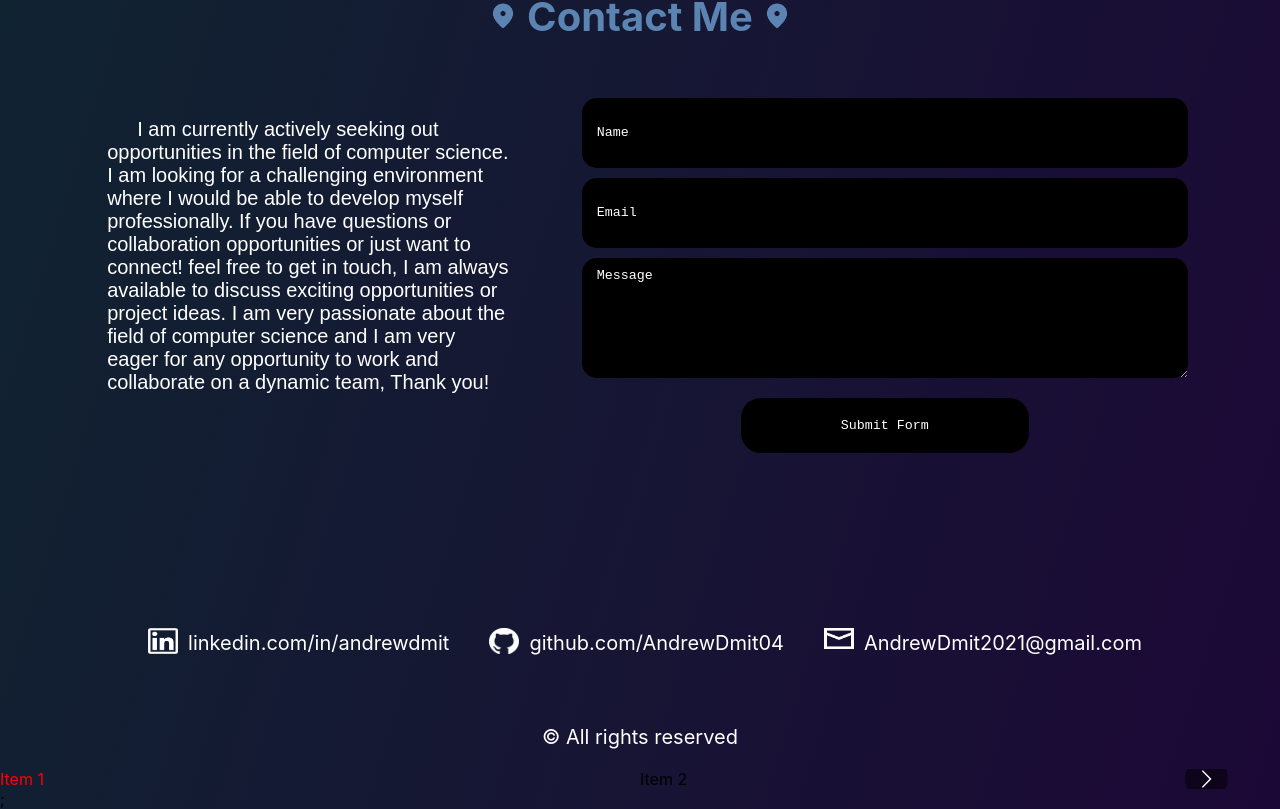
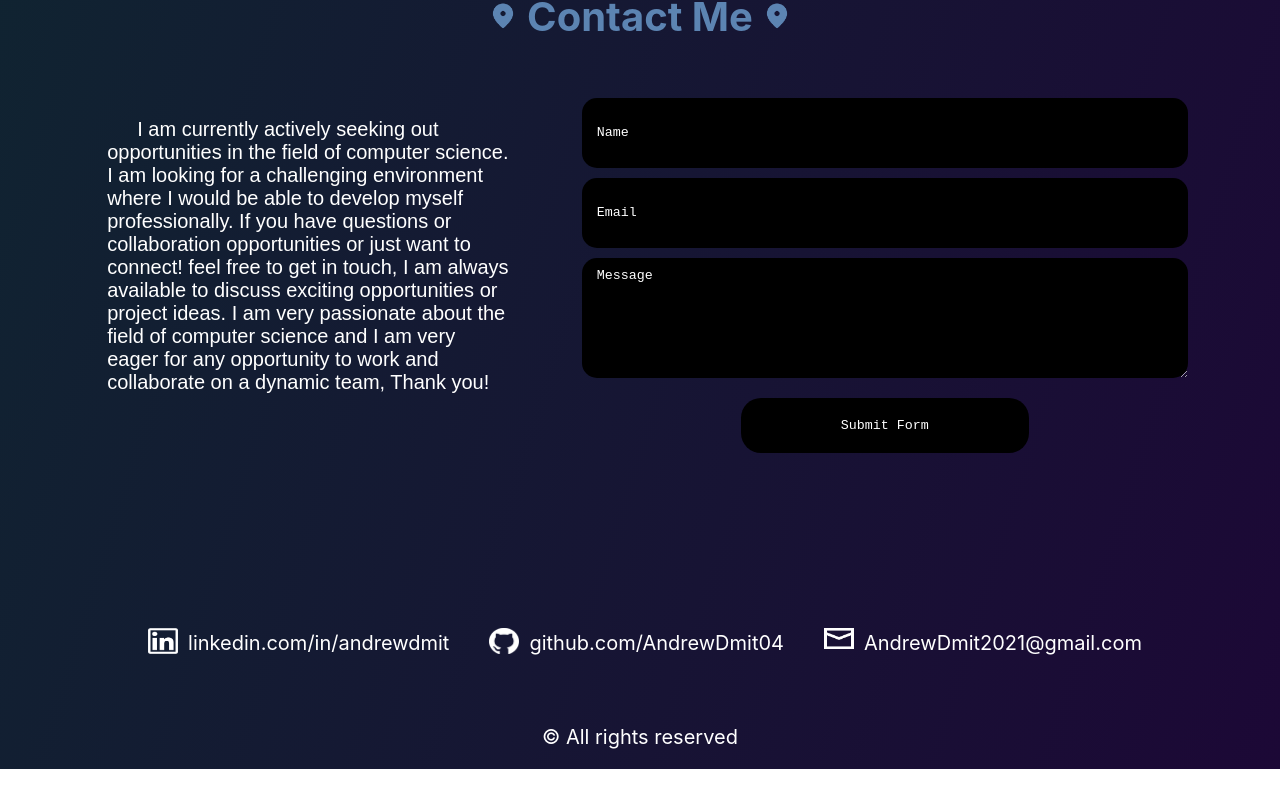
Before and after one commit to AndrewDmit04/Resume-website, a React (Create React App) app: page / in a window 1280 px wide. Shown: the part 3355-4164 px from the top of the page. After the commit the page ends 4124 px from the top, so only its background shows below. Built offline with nearby package versions, Linux system fonts and the light colour scheme.

Commit message:
corrected

```diff
--- a/package.json
+++ b/package.json
@@ -1,4 +1,5 @@
 {
+  "homepage": "https:/andrewdmit04.github.io/resume-website",
   "name": "website",
   "version": "0.1.0",
   "private": false,
@@ -20,6 +21,8 @@
   },
   "scripts": {
     "start": "react-scripts start",
+    "predeploy": "npm run build",
+    "deploy": "gh-pages -d build",
     "build": "react-scripts build",
     "test": "react-scripts test",
     "eject": "react-scripts eject"
--- a/src/App.js
+++ b/src/App.js
@@ -7,27 +7,7 @@
 import Skills from './components/Skills'
 import Contact from './components/Contact';
 
-import Carousel from "react-multi-carousel";
-import "react-multi-carousel/lib/styles.css";
-const responsive = {
-  superLargeDesktop: {
-    // the naming can be any, depends on you.
-    breakpoint: { max: 4000, min: 3000 },
-    items: 5
-  },
-  desktop: {
-    breakpoint: { max: 3000, min: 1024 },
-    items: 3
-  },
-  tablet: {
-    breakpoint: { max: 1024, min: 464 },
-    items: 2
-  },
-  mobile: {
-    breakpoint: { max: 464, min: 0 },
-    items: 1
-  }
-};
+
 
 
 
@@ -40,14 +20,6 @@
       <Projects/>
       <Skills/>
       <Contact/>
-      <div>
-      <Carousel responsive={responsive}>
-                <div style={{color:"red",}}>Item 1</div>
-                <div>Item 2</div>
-                <div>Item 3</div>
-                <div>Item 4</div>
-            </Carousel>;
-      </div>
     </div>
   );
 }
```
